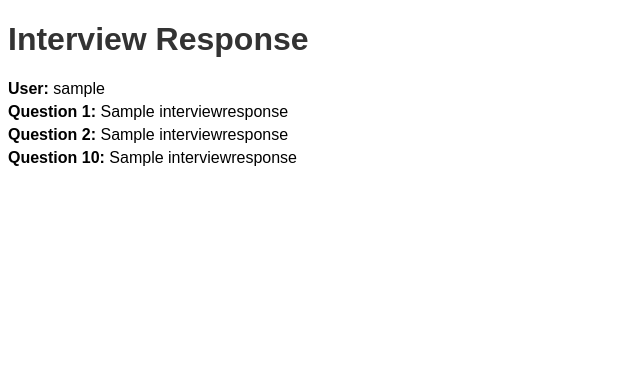
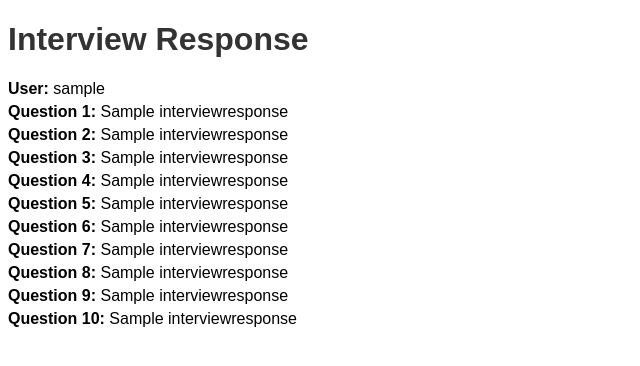
Before and after one commit to AnkurDas-krypto/AI_Interview_buddy, a Django app: template next_round/templates/interview_response_template.html in a window 1280 px wide. Shown: the top 366 px of the page, without its empty margins (0-640 px from the left). Run offline with Django 5.2, Linux system fonts and the light colour scheme; the template is opened without the code that fills it: values that come from a table or form of the project are taken from there, others are empty; tables that the repository leaves empty hold one stand-in row (values such as "Sample post").

Commit message:
readme update

```diff
--- a/manage.py
+++ b/manage.py
@@ -7,7 +7,7 @@ import dotenv
 def main():
     """Run administrative tasks."""
     # Load the .env file
-    dotenv.read_dotenv()
+    dotenv.load_dotenv()
 
     os.environ.setdefault('DJANGO_SETTINGS_MODULE', 'Resume_hire.settings')
     try:
--- a/next_round/templates/interview_response_template.html
+++ b/next_round/templates/interview_response_template.html
@@ -13,7 +13,13 @@
     <p><strong>User:</strong> {{ response.user.username }}</p>
     <p><strong>Question 1:</strong> {{ response.question1 }}</p>
     <p><strong>Question 2:</strong> {{ response.question2 }}</p>
-    <!-- Add more questions as needed -->
+    <p><strong>Question 3:</strong> {{ response.question3 }}</p>
+    <p><strong>Question 4:</strong> {{ response.question4 }}</p>
+    <p><strong>Question 5:</strong> {{ response.question5 }}</p>
+    <p><strong>Question 6:</strong> {{ response.question6 }}</p>
+    <p><strong>Question 7:</strong> {{ response.question7 }}</p>
+    <p><strong>Question 8:</strong> {{ response.question8 }}</p>
+    <p><strong>Question 9:</strong> {{ response.question9 }}</p>
     <p><strong>Question 10:</strong> {{ response.question10 }}</p>
 </body>
 </html>
```
Also changed, not shown: README.md (added), images/Home.png (added), images/exam.png (added).
